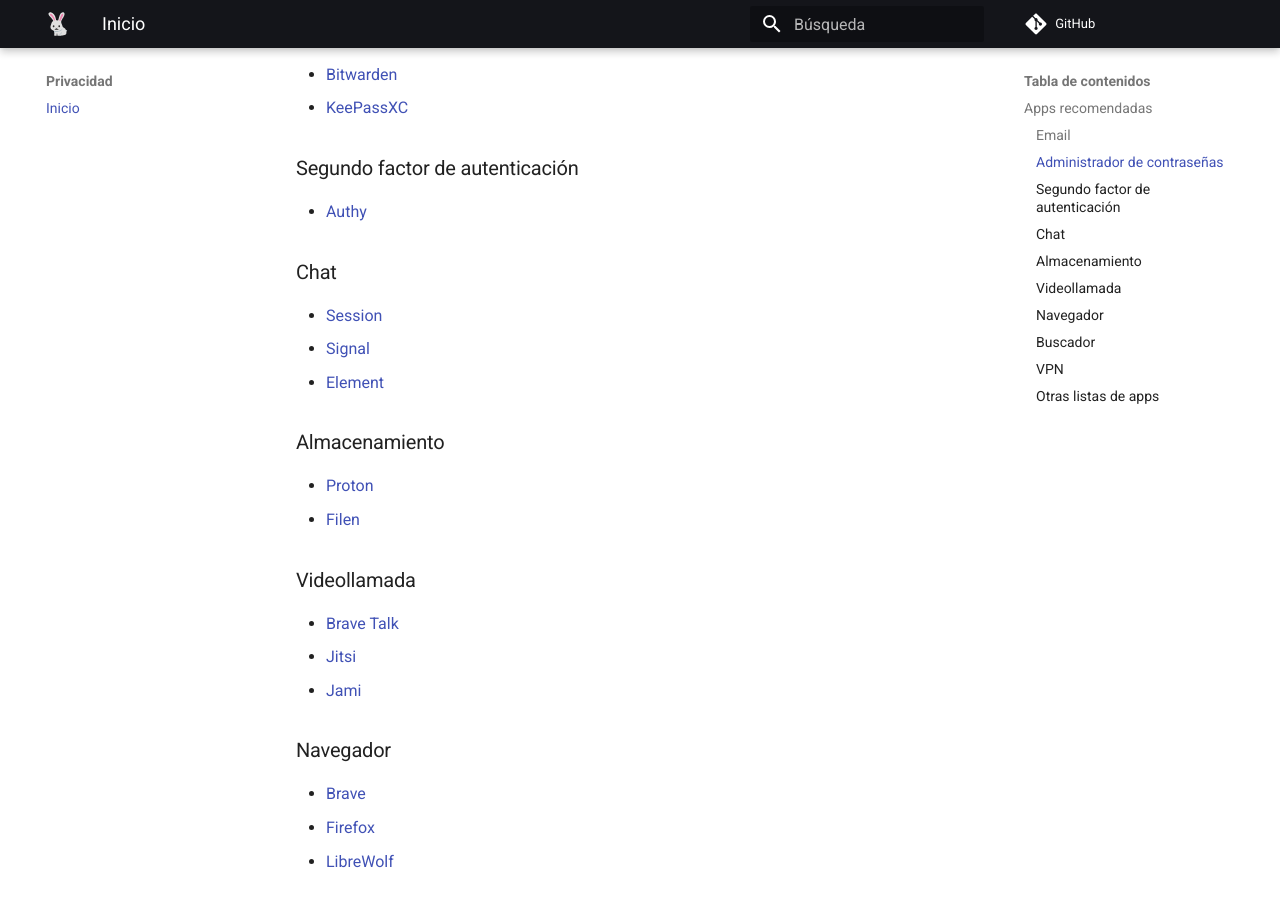
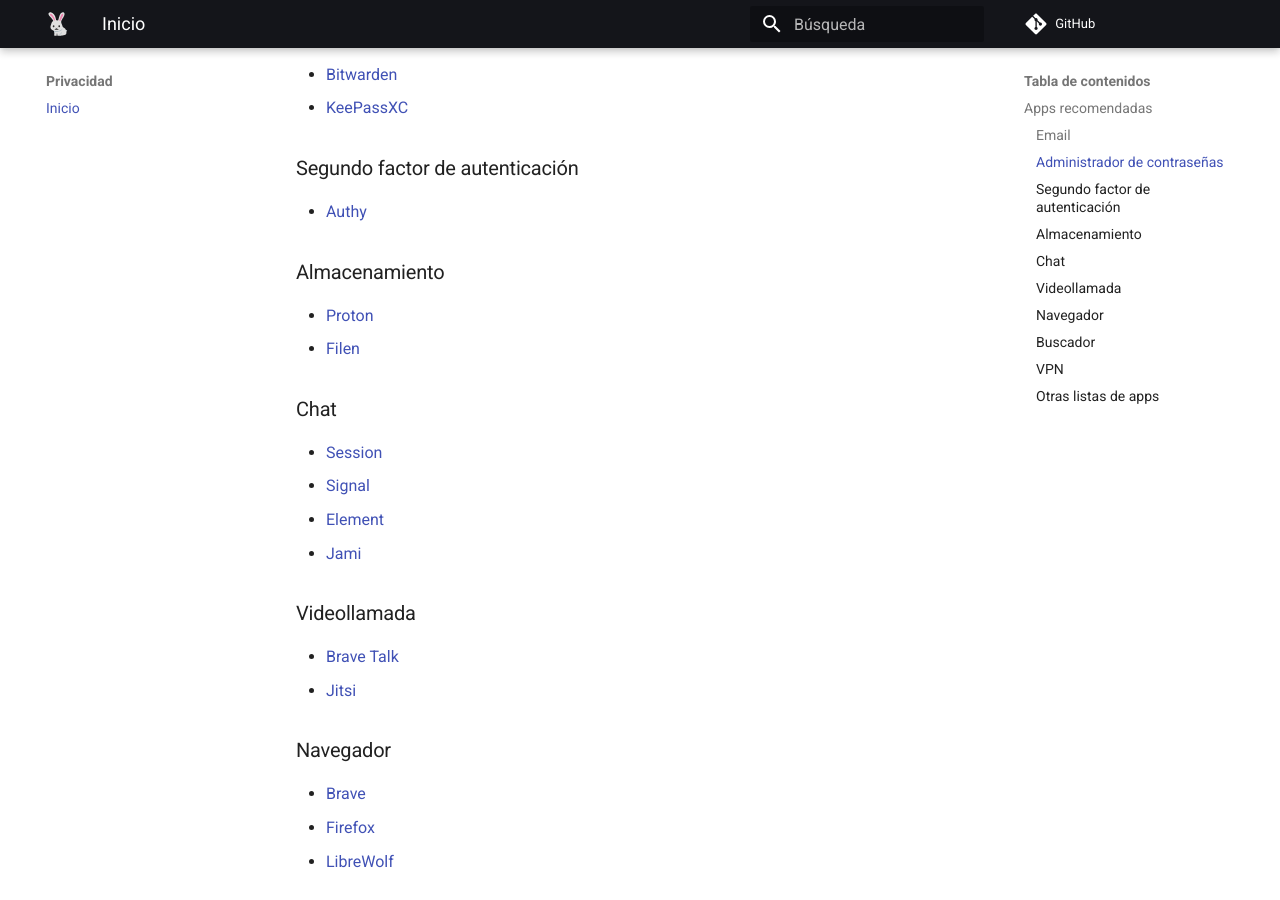
Before and after one commit to anomalouscode/wiki, an MkDocs documentation site: the page built from docs/privacidad/index.md, in a window 1280 px wide and 900 px high, scrolled down 400 px. Built offline with MkDocs 1.6.1 and Material for MkDocs 9.7.7, drawn with Linux system fonts in a browser that asks for light colours; comment, search, counter and statistics services are not loaded.

```diff
--- a/docs/privacidad/index.md
+++ b/docs/privacidad/index.md
@@ -20,22 +20,22 @@ title: Inicio
 
 - [Authy](https://authy.com/)
 
+### Almacenamiento
+
+- [Proton](https://proton.me/drive)
+- [Filen](https://filen.io/)
+
 ### Chat
 
 - [Session](https://getsession.org/)
 - [Signal](https://signal.org/)
 - [Element](https://element.io/)
-
-### Almacenamiento
-
-- [Proton](https://proton.me/drive)
-- [Filen](https://filen.io/)
+- [Jami](https://jami.net/)
 
 ### Videollamada
 
 - [Brave Talk](https://talk.brave.com/)
 - [Jitsi](https://jitsi.org/)
-- [Jami](https://jami.net/)
 
 ### Navegador
 
```
